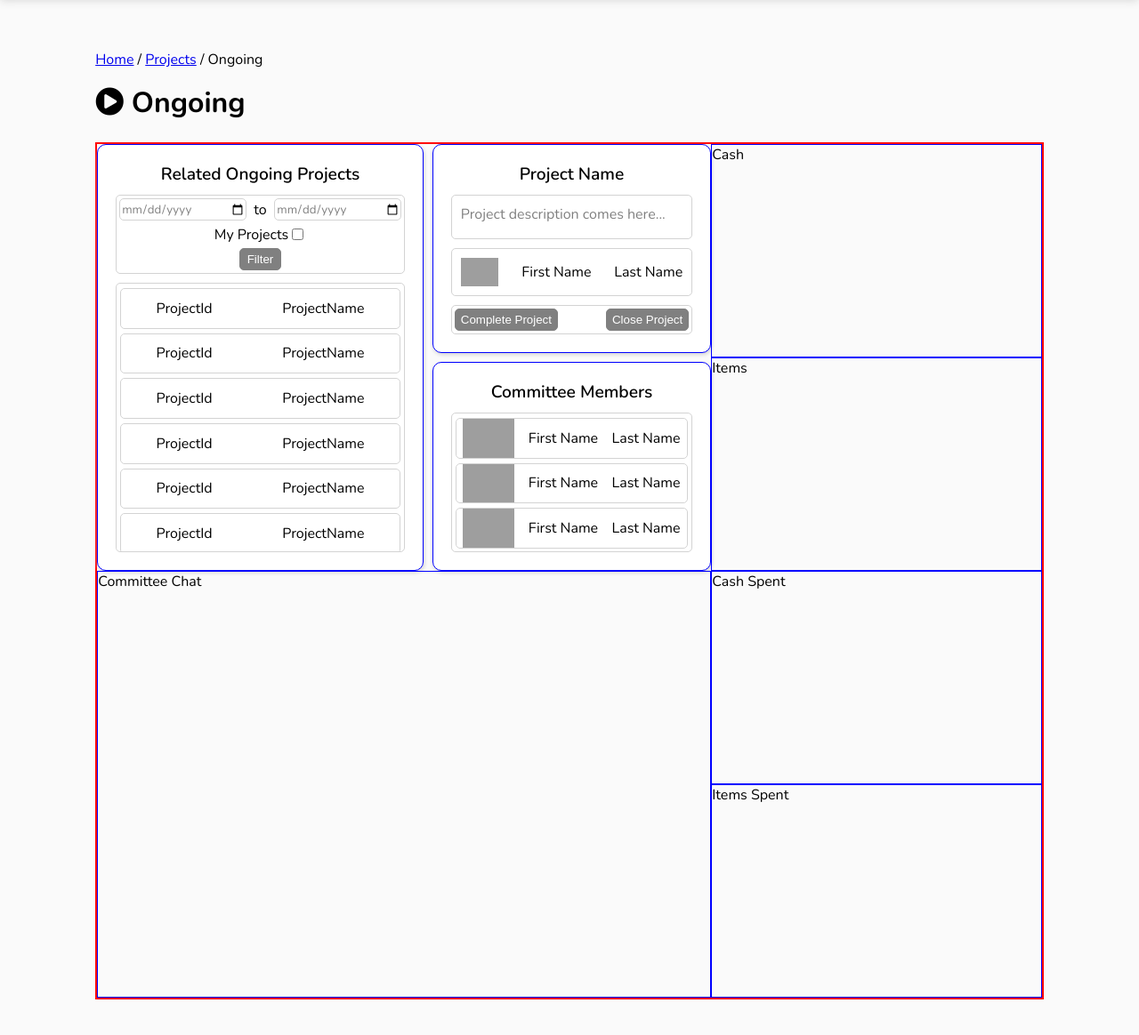
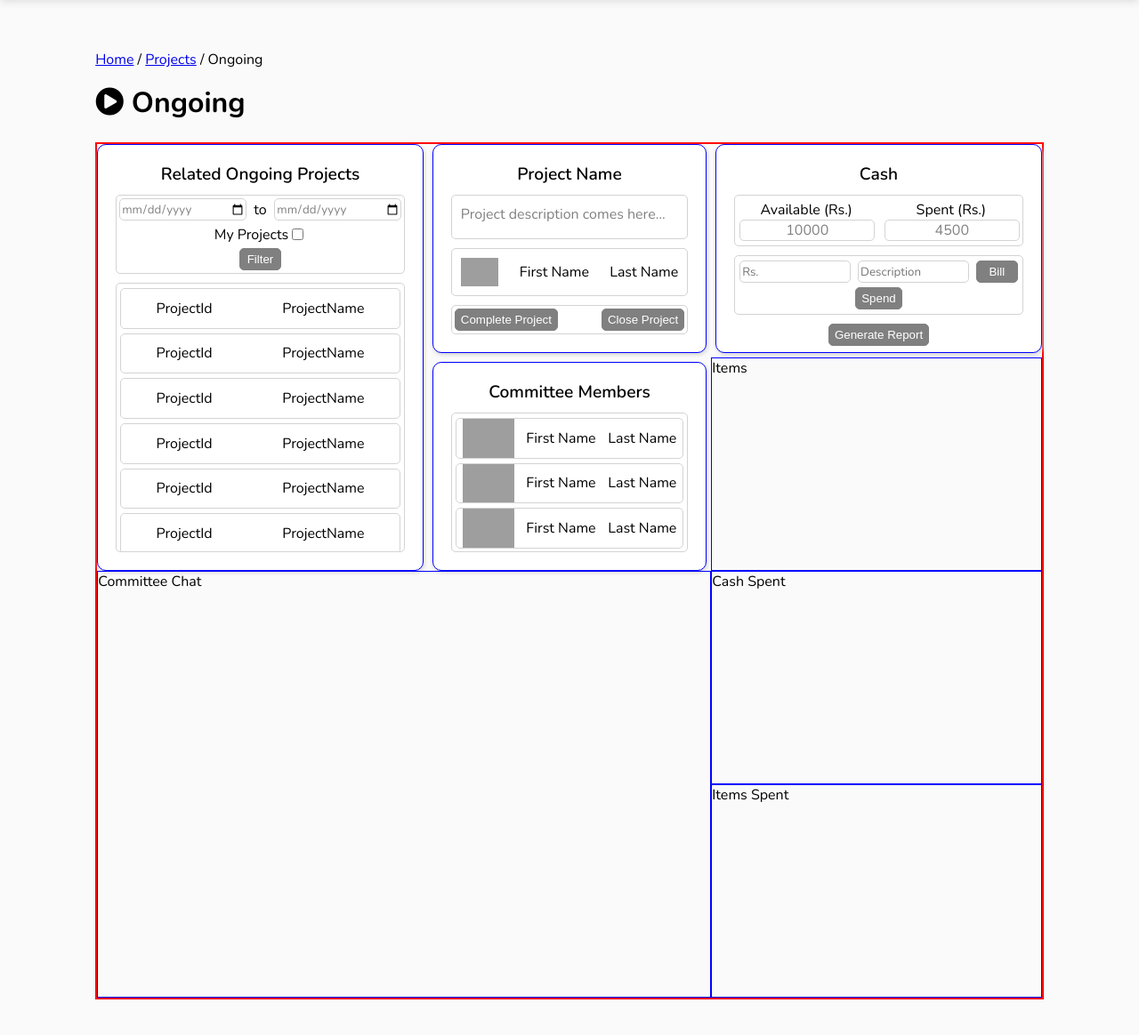
Before and after one commit to IsuruVihan/UCSC_Alumni_Diaries, a PHP site: page /pages/ongoing-projects.php in a window 1280 px wide. Shown: the part 70-1234 px from the top of the page at 89% size. Run offline with PHP 8.4, Linux system fonts and the light colour scheme; some libraries are stand-ins or nearby versions; grey boxes are pictures that could not be loaded.

Commit message:
Cash UI/UX done

```diff
--- a/assets/styles/ongoing_projects.css
+++ b/assets/styles/ongoing_projects.css
@@ -49,6 +49,7 @@
     grid-row-end: row2;
     margin-left: 5px;
     margin-bottom: 5px;
+    margin-right: 5px;
 }
 
 .project-committee {
@@ -58,6 +59,7 @@
     grid-row-end: row3;
     margin-left: 5px;
     margin-top: 5px;
+    margin-right: 5px;
 }
 
 .cash {
@@ -65,6 +67,66 @@
     grid-column-end: col4;
     grid-row-start: row1;
     grid-row-end: row2;
+    display: flex;
+    flex-direction: column;
+    justify-content: space-between;
+    margin-left: 5px;
+    margin-bottom: 5px;
+}
+
+.summary {
+    border: 1px solid lightgray;
+    border-radius: 5px;
+    display: flex;
+    justify-content: space-between;
+    align-items: center;
+    padding: 5px;
+}
+
+.available-cash-div, .spent-cash-div {
+    width: 48%;
+    text-align: center;
+}
+
+.available-cash-input, .spent-cash-input {
+    border: 1px solid lightgray;
+    border-radius: 5px;
+    color: gray;
+    width: 100%;
+}
+
+.transaction {
+    border: 1px solid lightgray;
+    border-radius: 5px;
+    padding: 5px;
+    display: flex;
+    flex-direction: column;
+    gap: 5px;
+    align-items: center;
+}
+
+.row-1 {
+    display: flex;
+    justify-content: space-between;
+    width: 100%;
+}
+
+.amount-input, .description-input {
+    width: 40%;
+}
+
+.bill-btn {
+    width: 15%;
+}
+
+.row2 {
+    display: flex;
+    justify-content: center;
+    align-items: center;
+}
+
+.gen-report-div {
+    text-align: center;
 }
 
 .items {
@@ -206,19 +268,30 @@
     border: 1px solid #595959;
 }
 
-.view-btn:hover {
+.gen-rep-btn, .spend-btn {
+    background: gray;
+    border: 1px solid gray;
+}
+
+.view-btn:hover, .gen-rep-btn:hover {
     background: #096dd9;
     border-color: #096dd9;
     color: white;
 }
 
-.filter-btn {
+.spend-btn:hover {
+    background: #fa8c16;
+    color: white;
+    border: 1px solid #fa8c16;
+}
+
+.filter-btn, .bill-btn {
     width: 15%;
     background: gray;
     border: 1px solid gray;
 }
 
-.filter-btn:hover {
+.filter-btn:hover, .bill-btn:hover {
     background: white;
     border-color: black;
     color: black;
--- a/pages/ongoing-projects.php
+++ b/pages/ongoing-projects.php
@@ -96,9 +96,9 @@
         <div class='title project-name-div' id='project-name-div'>
             Project Name
         </div>
-<!--        <div class='project-status'>-->
-<!--            Not Started Yet-->
-<!--        </div>-->
+        <!--        <div class='project-status'>-->
+        <!--            Not Started Yet-->
+        <!--        </div>-->
         <div class='project-description' id='project-description'>
             Project description comes here...
         </div>
@@ -144,8 +144,34 @@
             </div>
         </div>
     </div>
-    <div class='cash'>
-        Cash
+    <div class='card cash'>
+        <div class='title'>
+            Cash
+        </div>
+        <div class='summary'>
+            <div class='available-cash-div'>
+                Available (Rs.) <br/>
+                <div class='available-cash-input'>10000</div>
+            </div>
+            <div class='spent-cash-div'>
+                Spent (Rs.) <br/>
+                <div class='spent-cash-input'>4500</div>
+            </div>
+        </div>
+        <div class='transaction'>
+            <div class='row-1'>
+                <input type='text' placeholder='Rs.' class='amount-input input-field'/>
+                <input type='text' placeholder='Description' class='description-input input-field'/>
+                <input type='file' class='bill-input' id='bill-input' style='display: none'/>
+                <button onclick="document.getElementById('bill-input').click()" class='btn bill-btn'>Bill</button>
+            </div>
+            <div class='row-2'>
+                <button class='spend-btn btn'>Spend</button>
+            </div>
+        </div>
+        <div class='gen-report-div'>
+            <button class='btn gen-rep-btn'>Generate Report</button>
+        </div>
     </div>
     <div class='items'>
         Items
```
